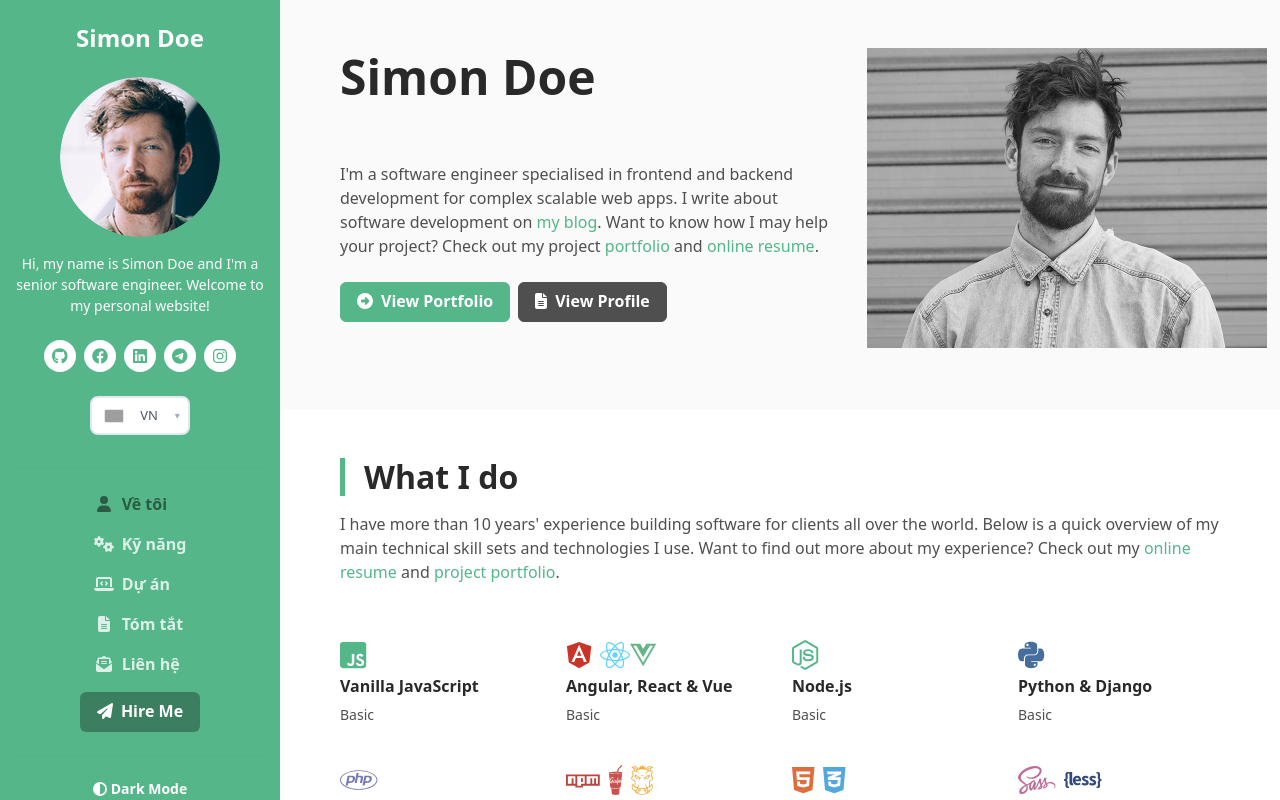
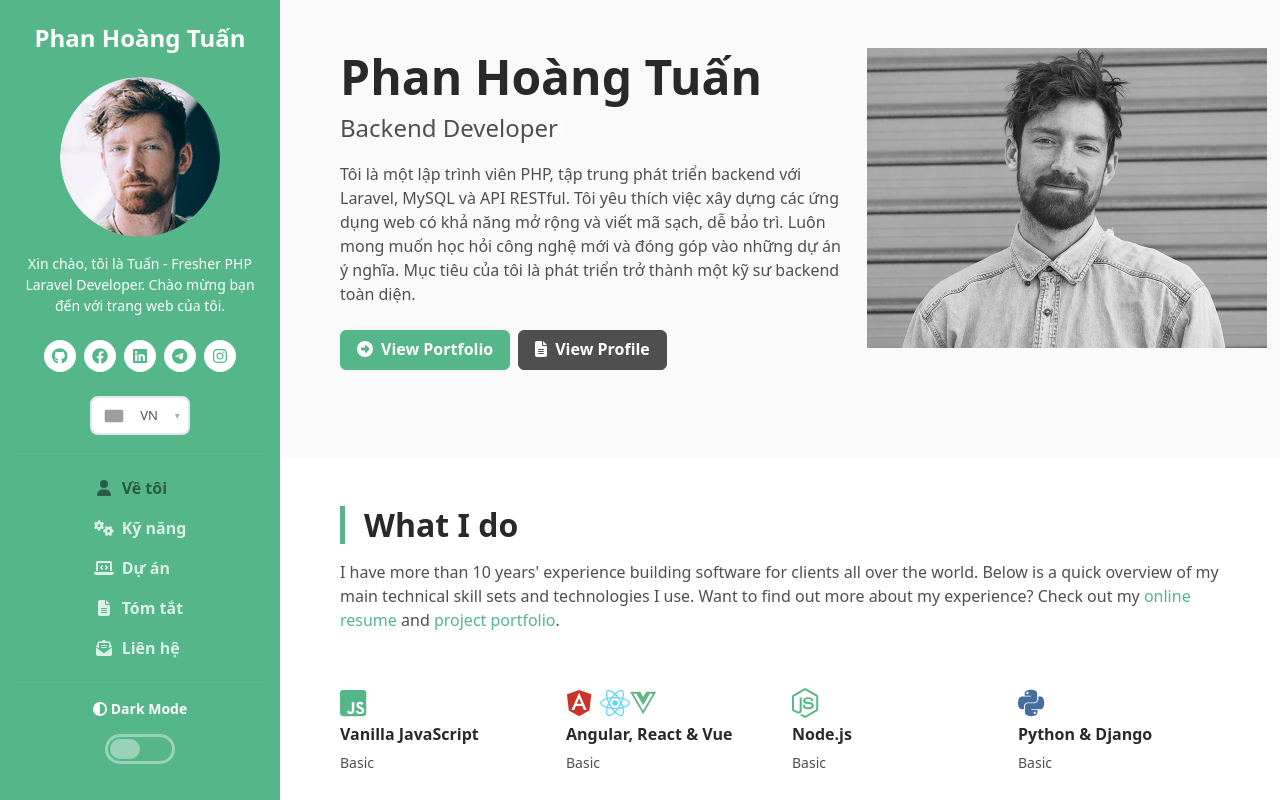
Before and after one commit to Phantuan2004/portfolio, a React (Vite) app: page /#about in a window 1280 px wide. Shown: the top 800 px of the page. Built offline with nearby package versions, Linux system fonts and the light colour scheme; grey boxes are pictures that could not be loaded.

Commit message:
add language page

```diff
--- a/src/components/Header.jsx
+++ b/src/components/Header.jsx
@@ -124,7 +124,7 @@ function Header({aboutRef, skillsRef, projectsRef, contactRef, resumeRef}) {
     }, 100);
 
     return () => clearTimeout(timer);
-  }, []);
+  }, [ location, navigate, aboutRef ]);
 
   // Close dropdown when clicking outside
   useEffect(() => {
@@ -196,7 +196,7 @@ function Header({aboutRef, skillsRef, projectsRef, contactRef, resumeRef}) {
       <div className="force-overflow">
         <h1 className="blog-name pt-lg-4 mb-0">
           <a className="no-text-decoration" href="#about" onClick={(e) => {e.preventDefault(); scrollToSection(aboutRef, 'about');}}>
-            Simon Doe
+            {t("intro.name")}
           </a>
         </h1>
 
@@ -221,8 +221,7 @@ function Header({aboutRef, skillsRef, projectsRef, contactRef, resumeRef}) {
                 alt="image"
               />
               <div className="bio mb-3">
-                Hi, my name is Simon Doe and I'm a senior software engineer.
-                Welcome to my personal website!
+                {t("intro.bio")}
               </div>
               <ul className="social-list list-inline py-2 mx-auto">
                 {socials.map((social, index) => (
@@ -281,27 +280,14 @@ function Header({aboutRef, skillsRef, projectsRef, contactRef, resumeRef}) {
                     className={`nav-link ${activeSection === nav.name ? "active" : ""}`}
                     onClick={handleMenuClick(nav.ref, nav.name)}
                   >
-                    <i className={nav.icon}></i>{t(`${nav.name}`)}
+                    <i className={nav.icon}></i>{t(`navbar.${nav.name}`)}
                   </a>
                 </li>
               ))}
             </ul>
 
-            <div className="my-2">
-              <a
-                className="btn btn-primary"
-                href="#contact"
-                onClick={(e) => {
-                  e.preventDefault();
-                  scrollToSection(contactRef, 'contact');
-                }}
-              >
-                <i className="fas fa-paper-plane me-2"></i>Hire Me
-              </a>
-            </div>
-
             <div className="dark-mode-toggle text-center w-100">
-              <hr className="mb-4" />
+              <hr />
               <h4 className="toggle-name mb-3 ">
                 <i className="fas fa-adjust me-1"></i>{isDark ? "Light Mode" : "Dark Mode"}
               </h4>
--- a/src/layouts/MainLayout.jsx
+++ b/src/layouts/MainLayout.jsx
@@ -1,4 +1,4 @@
-import React, { useRef } from "react";
+import { useRef } from "react";
 import Header from "../components/Header";
 import Footer from "../components/Footer";
 import AboutMe from "../pages/AboutMe";
--- a/src/library/i18next/locales/en.json
+++ b/src/library/i18next/locales/en.json
@@ -1,7 +1,20 @@
 {
-    "about": "About Me",
-    "skills": "Skills",
-    "projects": "Projects",
-    "resume": "Resume",
-    "contact": "Contact"
+    "navbar": {
+        "about": "About Me",
+        "skills": "Skills",
+        "projects": "Projects",
+        "resume": "Resume",
+        "contact": "Contact",
+        "Hire Me": "Hire Me"
+    },
+
+    "intro": {
+        "name": "Phan Hoang Tuan",
+        "bio": "Hello, I'm Tuan - Fresher PHP Laravel Developer. Nice to meet you at my website."
+    },
+
+    "about": {
+        "name": "Phan Hoang Tuan",
+        "bio": "I'm a PHP developer with a strong focus on backend development using Laravel, MySQL and API RESTful. I enjoy building scalable web applications and writing clean, maintainable code. I'm always eager to learn new technologies and contribute to meaningful projects. My goal is to grow into a well-rounded backend engineer."
+    }
 }
--- a/src/library/i18next/locales/vi.json
+++ b/src/library/i18next/locales/vi.json
@@ -1,7 +1,20 @@
 {
-    "about": "Về tôi",
-    "skills": "Kỹ năng",
-    "projects": "Dự án",
-    "resume": "Tóm tắt",
-    "contact": "Liên hệ"
+    "navbar": {
+        "about": "Về tôi",
+        "skills": "Kỹ năng",
+        "projects": "Dự án",
+        "resume": "Tóm tắt",
+        "contact": "Liên hệ",
+        "Hire Me": "Tuyển dụng tôi"
+    },
+
+    "intro": {
+        "name": "Phan Hoàng Tuấn",
+        "bio": "Xin chào, tôi là Tuấn - Fresher PHP Laravel Developer. Chào mừng bạn đến với trang web của tôi."
+    },
+
+    "about": {
+        "name": "Phan Hoàng Tuấn",
+        "bio": "Tôi là một lập trình viên PHP, tập trung phát triển backend với Laravel, MySQL và API RESTful. Tôi yêu thích việc xây dựng các ứng dụng web có khả năng mở rộng và viết mã sạch, dễ bảo trì. Luôn mong muốn học hỏi công nghệ mới và đóng góp vào những dự án ý nghĩa. Mục tiêu của tôi là phát triển trở thành một kỹ sư backend toàn diện."
+    }
 }
--- a/src/pages/AboutMe.jsx
+++ b/src/pages/AboutMe.jsx
@@ -4,6 +4,8 @@ import education from "../data/education";
 import experience from "../data/experience";
 import "../styles/timeline.css";
 import { Typewriter } from "react-simple-typewriter";
+// Import i18next
+import { useTranslation } from "react-i18next";
 
 function AboutMe({ aboutRef, skillsRef, projectsRef, contactRef, resumeRef }) {
   // Icon Data
@@ -16,6 +18,8 @@ function AboutMe({ aboutRef, skillsRef, projectsRef, contactRef, resumeRef }) {
     { label: 'x', link: '#', icon: 'fa-brands fa-x-twitter' },
   ]
 
+  const { t } = useTranslation();
+
   return (
     <>
       {/* About Me Section */}
@@ -23,33 +27,19 @@ function AboutMe({ aboutRef, skillsRef, projectsRef, contactRef, resumeRef }) {
         <div className="container">
           <div className="profile-teaser row">
             <div data-aos="fade-up" data-aos-delay="0" className="col">
-              <h2 className="name font-weight-bold mb-1">Simon Doe</h2>
+              <h2 className="name font-weight-bold mb-1">{t('about.name')}</h2>
               <div className="tagline mb-3">
-                <Typewriter words={["Frontend Developer", "Backend Developer", "Fullstack Developer"]} loop={0} cursor cursorStyle="|" typeSpeed={70} deleteSpeed={50} delaySpeed={1000} />
+                <Typewriter words={["Frontend Developer", "Backend Developer", "Fullstack Developer"]} loop={0} cursor cursorStyle="|" typeSpeed={90} deleteSpeed={90} delaySpeed={1000} />
                 </div>
               <div className="bio mb-4">
-                I'm a software engineer specialised in frontend and backend
-                development for complex scalable web apps. I write about
-                software development on{" "}
-                <a className="text-link" to="/blog">
-                  my blog
-                </a>
-                . Want to know how I may help your project? Check out my project{" "}
-                <a className="text-link" to="/portfolio">
-                  portfolio
-                </a>{" "}
-                and{" "}
-                <a className="text-link" to="/resume">
-                  online resume
-                </a>
-                .
+                {t('about.bio')}
               </div>
               <div className="mb-4">
-                <a className="btn btn-primary me-2 mb-3" href="#">
+                <a className="btn btn-primary me-2 mb-3" href="#resume" onClick={(e) => {e.preventDefault(); resumeRef.current.scrollIntoView({ behavior: "smooth" });}}>
                   <i className="fas fa-arrow-alt-circle-right me-2"></i>
                   <span className="d-none d-md-inline">View</span> Portfolio
                 </a>
-                <a className="btn btn-secondary mb-3" href="#resume" onClick={(e) => {e.preventDefault(); resumeRef.current.scrollIntoView({ behavior: "smooth" });}}>
+                <a className="btn btn-secondary mb-3" href="#">
                   <i className="fas fa-file-alt me-2"></i>
                   <span className="d-none d-md-inline">View</span> Profile
                 </a>
--- a/src/styles/timeline.css
+++ b/src/styles/timeline.css
@@ -241,7 +241,6 @@ html[data-theme="dark"] .resume-item::before,
 .compact-lang-dropdown {
   position: relative;
   display: inline-block;
-  margin-bottom: 1rem;
 }
 
 .compact-dropdown-btn {
```
